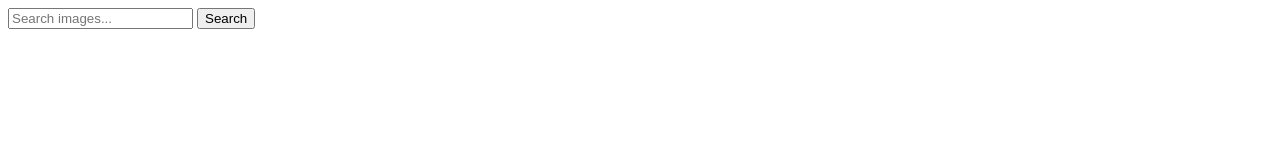
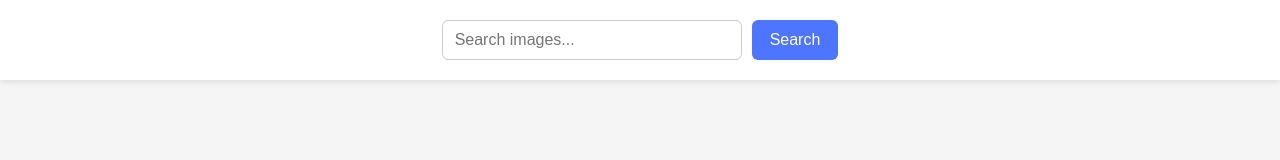
Before and after one commit to Nikita-Maiorko/goit-js-hw-12, a plain HTML site: page index.html in a window 1280 px wide. Drawn offline with Linux system fonts and the light colour scheme.

Commit message:
Deploying to gh-pages from @ Nikita-Maiorko/goit-js-hw-12@0f496bac37384e69934a1a0289915c8fb7545544 🚀

```diff
--- a/assets/index-BSjzdTX2.css
+++ /dev/null
@@ -1 +0,0 @@
-.gallery{display:grid;grid-template-columns:repeat(auto-fill,minmax(200px,1fr));gap:16px}.loader{display:none;text-align:center;margin:20px 0}.loader.visible{display:block}.load-more{display:none;margin:20px auto;padding:10px 20px;cursor:pointer}.load-more.visible{display:block}
--- a/index.html
+++ b/index.html
@@ -7,18 +7,19 @@
   <script type="module" crossorigin src="/goit-js-hw-12/index.js"></script>
   <link rel="modulepreload" crossorigin href="/goit-js-hw-12/assets/vendor-BrddEoy-.js">
   <link rel="stylesheet" crossorigin href="/goit-js-hw-12/assets/vendor-CWKLx11g.css">
-  <link rel="stylesheet" crossorigin href="/goit-js-hw-12/assets/index-BSjzdTX2.css">
+  <link rel="stylesheet" crossorigin href="/goit-js-hw-12/assets/index-BJQ8kROA.css">
 </head>
 
 <body>
-  <form id="search-form">
+  <form class="form">
     <input type="text" name="searchQuery" placeholder="Search images..." />
     <button type="submit">Search</button>
   </form>
 
-  <div class="gallery"></div>
+  <ul class="gallery"></ul>
 
   <button class="load-more">Load more</button>
+
   <div class="loader">Loading...</div>
 
 </body>
--- a/index.js
+++ b/index.js
@@ -1,5 +1,5 @@
 import{S as w,i}from"./assets/vendor-BrddEoy-.js";(function(){const t=document.createElement("link").relList;if(t&&t.supports&&t.supports("modulepreload"))return;for(const e of document.querySelectorAll('link[rel="modulepreload"]'))s(e);new MutationObserver(e=>{for(const o of e)if(o.type==="childList")for(const l of o.addedNodes)l.tagName==="LINK"&&l.rel==="modulepreload"&&s(l)}).observe(document,{childList:!0,subtree:!0});function r(e){const o={};return e.integrity&&(o.integrity=e.integrity),e.referrerPolicy&&(o.referrerPolicy=e.referrerPolicy),e.crossOrigin==="use-credentials"?o.credentials="include":e.crossOrigin==="anonymous"?o.credentials="omit":o.credentials="same-origin",o}function s(e){if(e.ep)return;e.ep=!0;const o=r(e);fetch(e.href,o)}})();const v="54466300-85ed7471cb23a14c1c7224587",S="https://pixabay.com/api/",E=15;async function y(n,t=1){const r=`${S}?key=${v}&q=${encodeURIComponent(n)}&image_type=photo&orientation=horizontal&per_page=${E}&page=${t}`;try{const s=await fetch(r);if(!s.ok)throw new Error(`HTTP error! Status: ${s.status}`);return await s.json()}catch(s){throw console.error("Помилка при запиті до Pixabay API:",s),s}}const h=document.querySelector(".gallery"),g=document.querySelector(".load-more"),p=document.querySelector(".loader"),P=new w(".gallery a",{captionsData:"alt",captionDelay:250});function L(n){const t=n.map(r=>`
       <a href="${r.largeImageURL}">
         <img src="${r.webformatURL}" alt="${r.tags}" loading="lazy" />
-      </a>`).join("");h.insertAdjacentHTML("beforeend",t),P.refresh()}function $(){h.innerHTML=""}function b(){p.classList.add("visible")}function c(){p.classList.remove("visible")}function q(){g.classList.add("visible")}function u(){g.classList.remove("visible")}const m=document.querySelector("#search-form"),B=document.querySelector(".load-more");let d="",a=1,f=0;m.addEventListener("submit",async n=>{n.preventDefault();const t=m.searchQuery.value.trim();if(t){d=t,a=1,$(),u(),b();try{const r=await y(d,a);if(f=r.totalHits,r.hits.length===0){i.info({title:"No results",message:"No images found."}),c();return}L(r.hits),c(),f>a*15?q():(u(),i.info({title:"End",message:"We're sorry, but you've reached the end of search results."}))}catch{c(),i.error({title:"Error",message:"Something went wrong."})}}});B.addEventListener("click",async()=>{a+=1,b();try{const n=await y(d,a);L(n.hits),c();const t=document.querySelector(".gallery a").getBoundingClientRect().height;window.scrollBy({top:t*2,behavior:"smooth"}),a*15>=f&&(u(),i.info({title:"End",message:"We're sorry, but you've reached the end of search results."}))}catch{c(),i.error({title:"Error",message:"Something went wrong."})}});
+      </a>`).join("");h.insertAdjacentHTML("beforeend",t),P.refresh()}function $(){h.innerHTML=""}function b(){p.classList.add("visible")}function c(){p.classList.remove("visible")}function q(){g.classList.add("visible")}function u(){g.classList.remove("visible")}const m=document.querySelector(".form"),B=document.querySelector(".load-more");let d="",a=1,f=0;m.addEventListener("submit",async n=>{n.preventDefault();const t=m.searchQuery.value.trim();if(t){d=t,a=1,$(),u(),b();try{const r=await y(d,a);if(f=r.totalHits,r.hits.length===0){i.info({title:"No results",message:"No images found."}),c();return}L(r.hits),c(),f>a*15?q():(u(),i.info({title:"End",message:"We're sorry, but you've reached the end of search results."}))}catch{c(),i.error({title:"Error",message:"Something went wrong."})}}});B.addEventListener("click",async()=>{a+=1,b();try{const n=await y(d,a);L(n.hits),c();const t=document.querySelector(".gallery a").getBoundingClientRect().height;window.scrollBy({top:t*2,behavior:"smooth"}),a*15>=f&&(u(),i.info({title:"End",message:"We're sorry, but you've reached the end of search results."}))}catch{c(),i.error({title:"Error",message:"Something went wrong."})}});
 //# sourceMappingURL=index.js.map
```
Also changed, not shown: assets/index-BJQ8kROA.css (added, +1 -0 lines), 1 other file.
